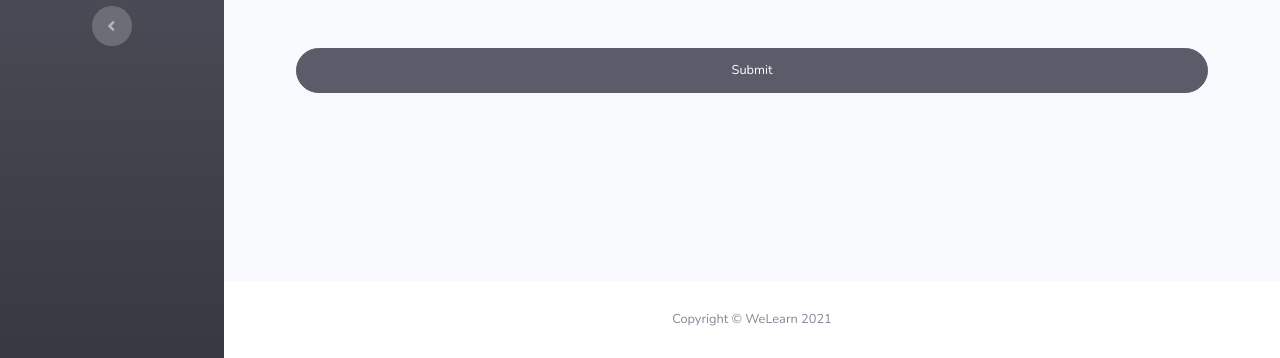
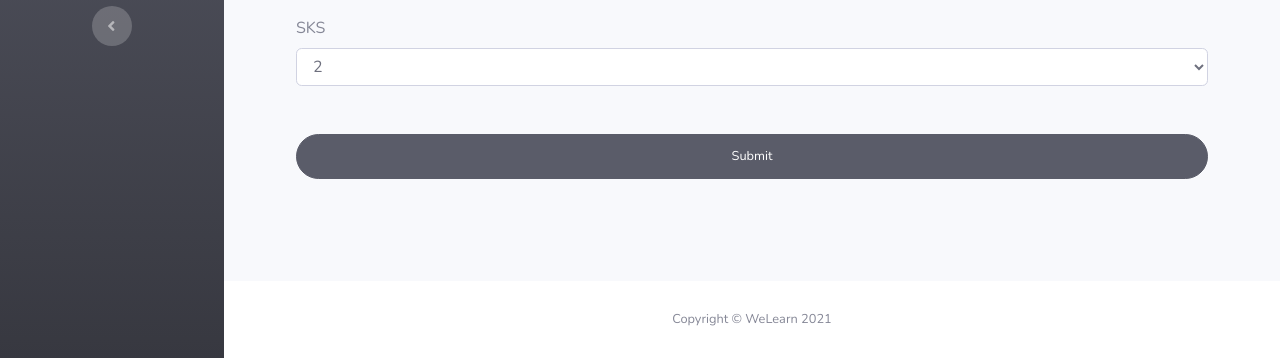
Before and after one commit to MartienJun/web-WeLearn, a Flask app: page /1/admin/subject/update in a window 1280 px wide. Shown: the part 442-800 px from the top of the page. Run offline with Flask 2, Linux system fonts and the light colour scheme; a user stored in the database is signed in; data comes from the database, SQL or seed files in the repository; data that the repository does not hold is empty; some libraries are stand-ins or nearby versions.

Commit message:
Update update_subject.html

```diff
--- a/myapp/templates/admin/subject/update_subject.html
+++ b/myapp/templates/admin/subject/update_subject.html
@@ -45,6 +45,14 @@
                         </select>
                     </div>
 
+                    <div class="form-group">
+                        <label for="">SKS</label>
+                        <select name="sks" id="" class="form-control">
+                            <option value="2" {% if subject.sks == 2 %}selected{% endif %}>2</option>
+                            <option value="4" {% if subject.sks == 4 %}selected{% endif %}>4</option>
+                        </select>
+                    </div>
+
                     <button type="submit" value="create subject" class="btn btn-dark btn-user btn-block mt-5">
                         Submit
                     </button>
```
